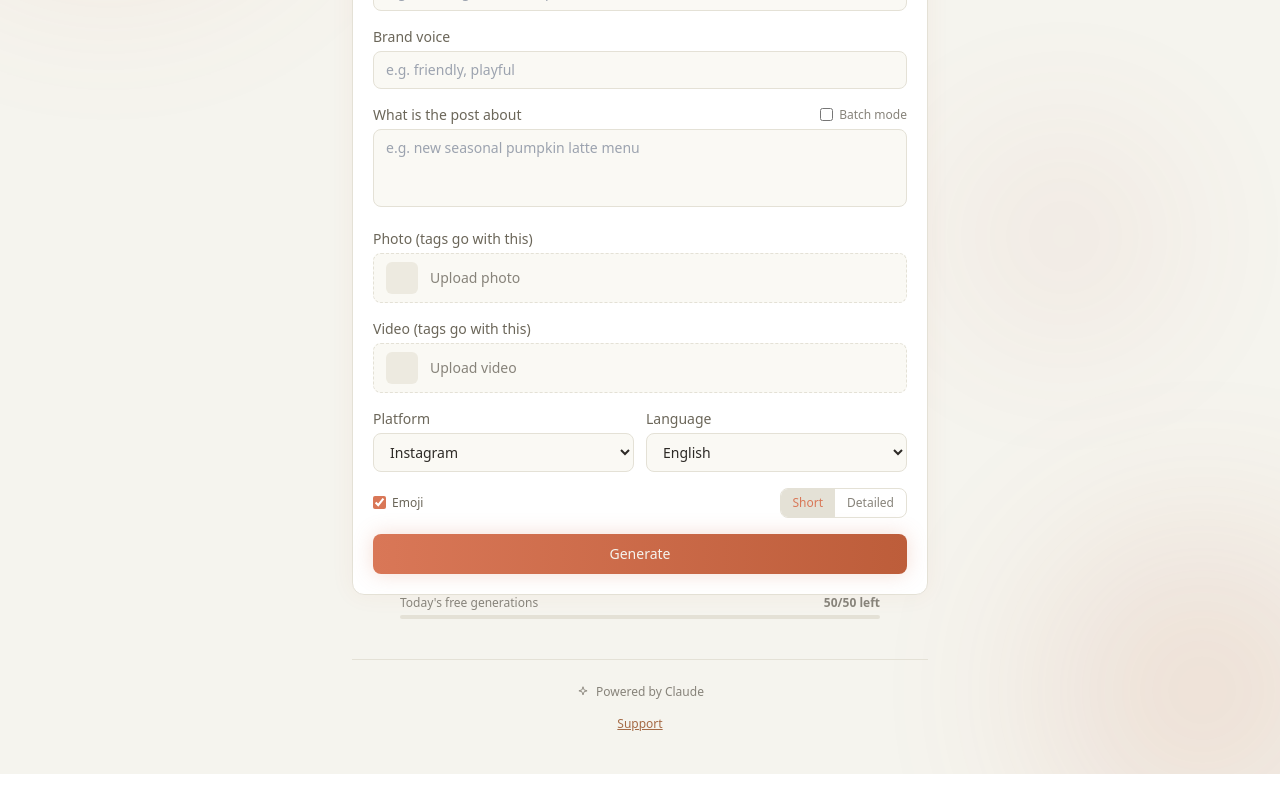
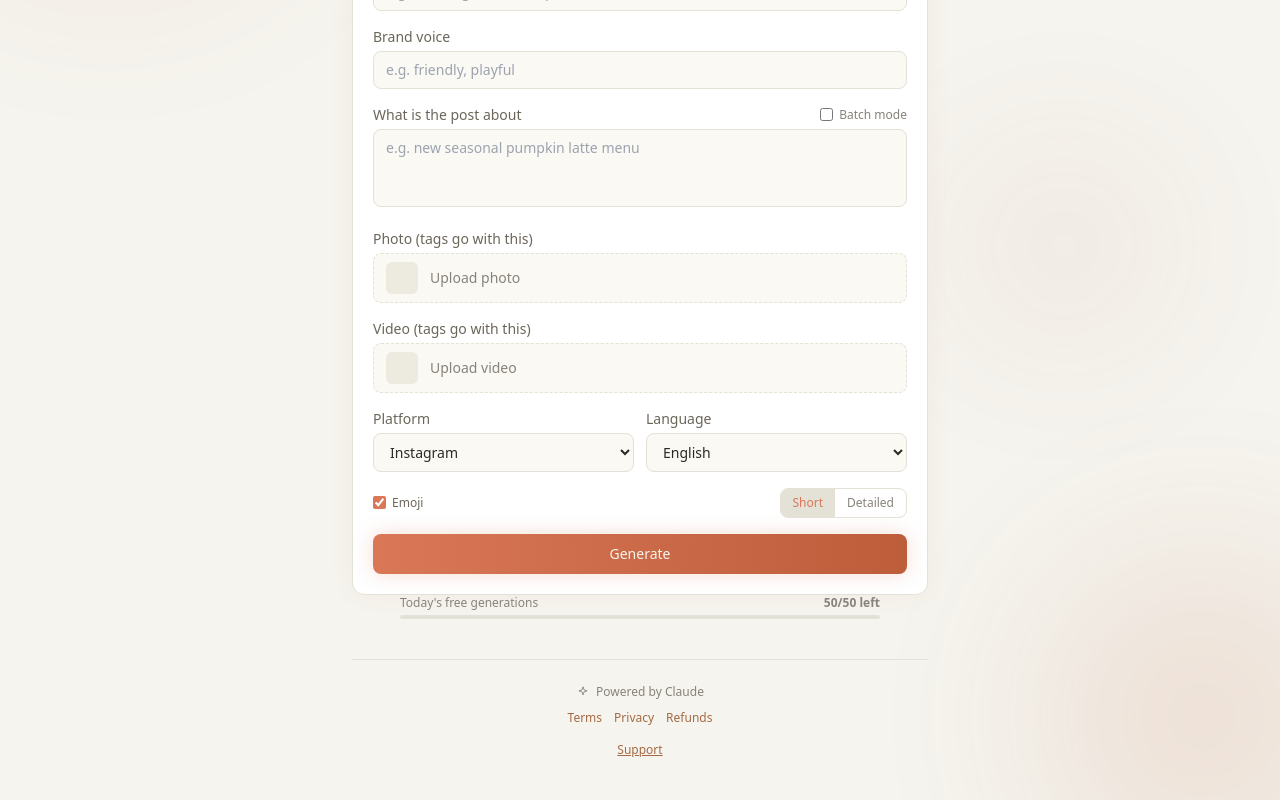
Before and after one commit to kssw117-sudo/caption-generator, a React (Vite) app: page / in a window 1280 px wide. Shown: the part 264-1064 px from the top of the page. Before the commit the page ends 1038 px from the top, so only its background shows below. Built offline with nearby package versions, Linux system fonts and the light colour scheme.

Commit message:
Update App.jsx

```diff
--- a/src/App.jsx
+++ b/src/App.jsx
@@ -803,6 +803,11 @@ CTA: ${JSON.stringify(item.cta)}`;
             </svg>
             <span className="text-xs" style={{ color: '#87837A' }}>Powered by Claude</span>
           </div>
+          <div className="flex items-center gap-3 mt-1">
+            <a href="/terms.html" className="text-xs" style={{ color: '#A56A45' }}>Terms</a>
+            <a href="/privacy.html" className="text-xs" style={{ color: '#A56A45' }}>Privacy</a>
+            <a href="/refund.html" className="text-xs" style={{ color: '#A56A45' }}>Refunds</a>
+          </div>
           <div className="mt-1">
             {!showSupportEmail ? (
               <button
```
